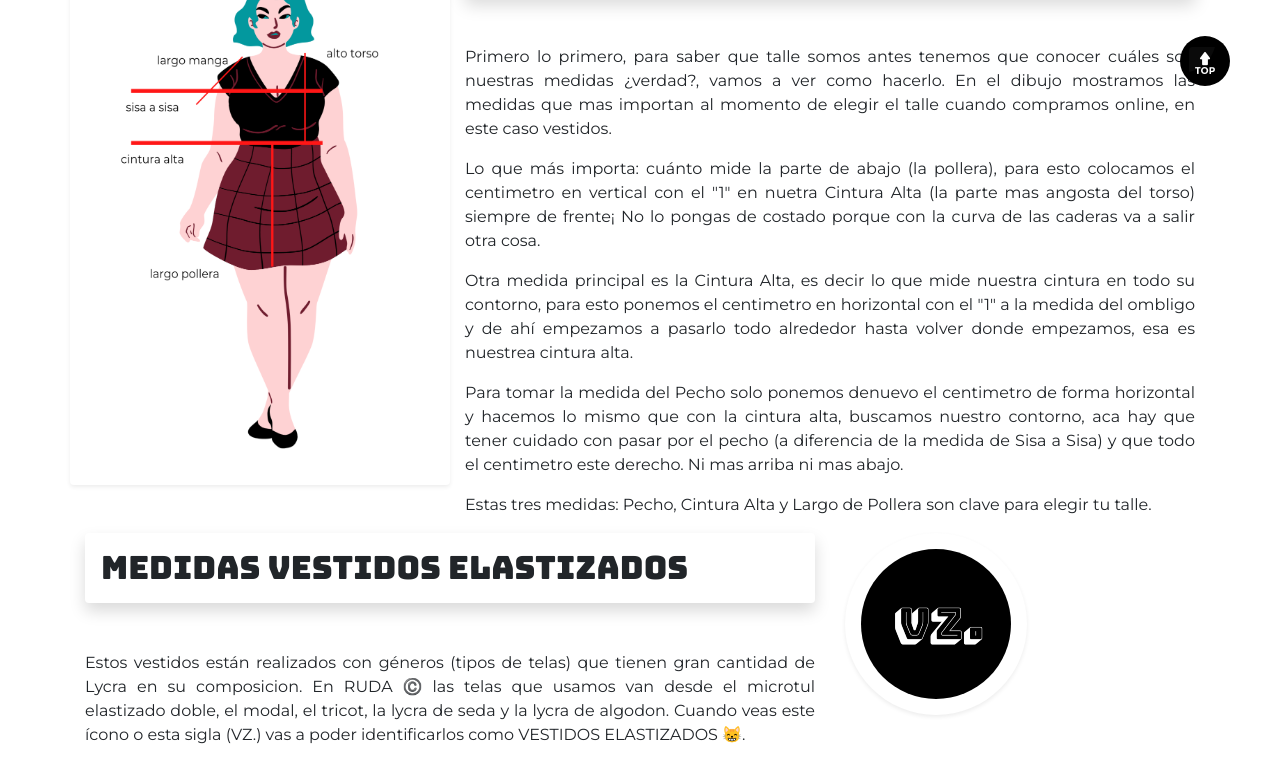
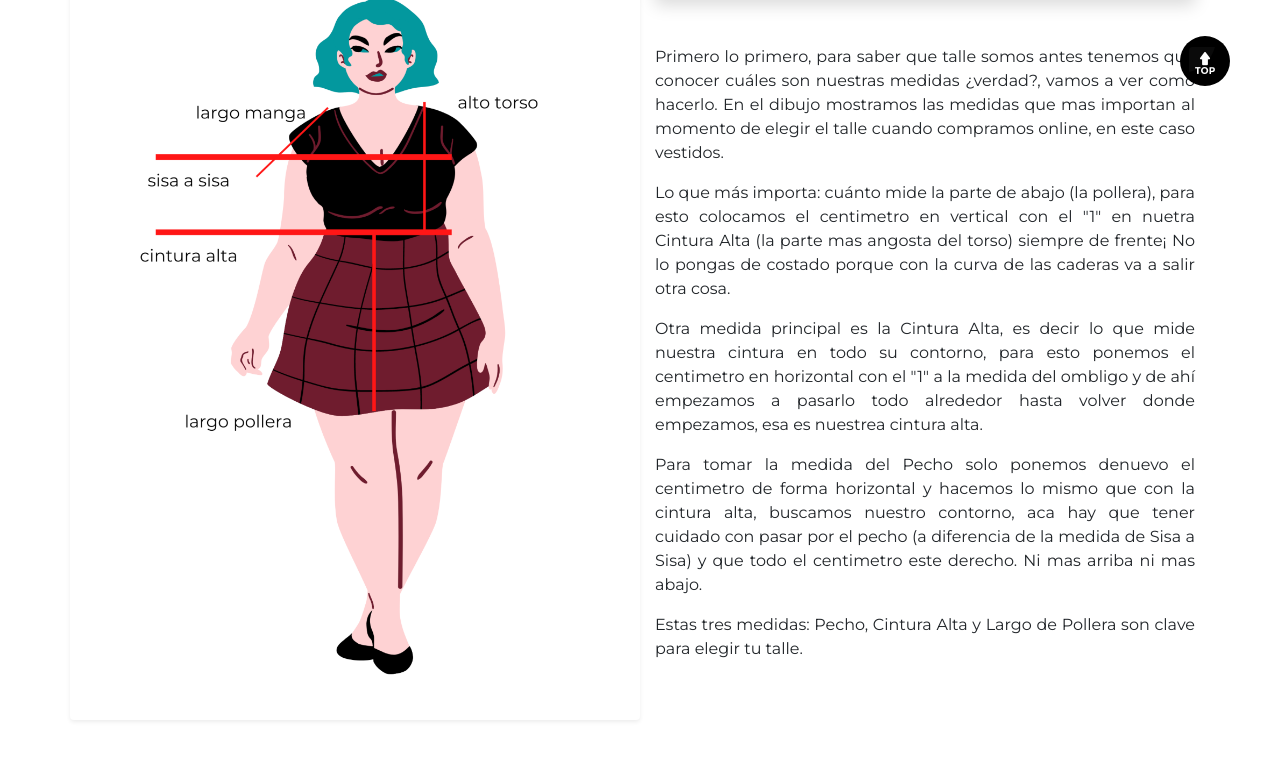
Before and after one commit to Arieslalaland/ruda-ind, a plain HTML site: page talles.html in a window 1280 px wide. Shown: the part 664-1425 px from the top of the page. Drawn offline with nearby package versions, Linux system fonts and the light colour scheme.

Commit message:
creo que ya estamos con las modificaciones

```diff
--- a/css/estilos.scss
+++ b/css/estilos.scss
@@ -300,7 +300,7 @@ a {
     }
 }
 
-@media only screen and (min-width: 768px) and (max-width:1110px) {
+@media only screen and (min-width: 768px) and (max-width:1200px) {
     #header-talles {
         background-image: url(/img/footer-parallax-talles.png);
     }
--- a/talles.html
+++ b/talles.html
@@ -53,8 +53,8 @@
 
     <div class="container">
         <div class="row justify-content-center">
-            <img src="img/dibujo-medidas.png" alt="dibujo medidas" class=" img-fluid col-s-6 col-md-4 shadow-sm p-3 mb-5 bg-white rounded wow animate__animated animate__flipInX">
-            <div class="col-12 col-md-8">
+            <img src="img/dibujo-medidas.png" alt="dibujo medidas" class=" img-fluid col-s-12 col-md-6 col-lg-6 shadow-sm p-3 mb-5 bg-white rounded wow animate__animated animate__flipInX">
+            <div class="col-s-12 col-md-12 col-lg-6">
                 <h2 class="centrado-mobile shadow p-3 mb-5 bg-white wow animate__animated animate__bounceInDown"> ¿Cómo elijo mi talle?</h2>
                 <p class=" centrado-mobile wow animate__animated animate__rotateIn">Primero lo primero, para saber que talle somos
                     antes tenemos que conocer cuáles son nuestras medidas ¿verdad?, vamos a ver como hacerlo. En el dibujo mostramos
```
